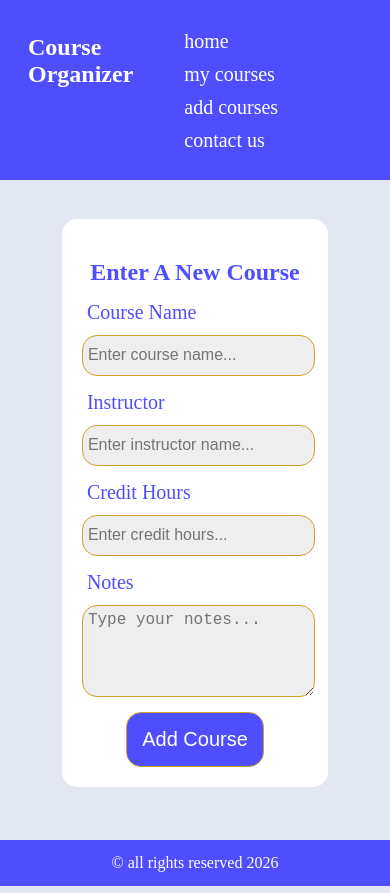
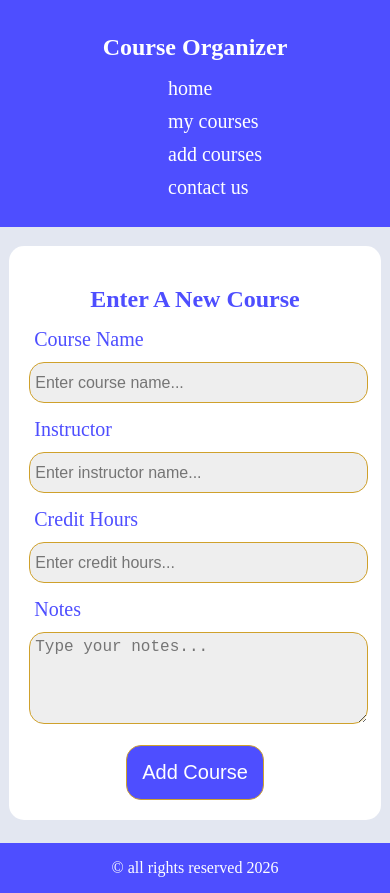
Before and after one commit to mostafaaa777/mostafaaa777.github.io, a plain HTML site: page add.html in a window 390 px wide. Drawn offline with Linux system fonts and the light colour scheme.

Commit message:
Update style.css

```diff
--- a/style.css
+++ b/style.css
@@ -8,6 +8,11 @@ header{
     padding: 14px 28px 12px 28px;
     display: flex;
     justify-content: space-between;
+}
+@media (max-width: 768px){
+    header{
+
+    }
 }
 header h2{
     text-transform: capitalize;
@@ -153,7 +158,7 @@ table tr:hover{
 .main3{
   background-color: white;
     border-radius: 15px;
-    margin: 10% auto;
+    margin: 5% auto;
     width: 500px;
     max-width: 58%;
 }
@@ -217,8 +222,7 @@ button:hover{
     flex-wrap: wrap;
     background-color: #4e4eff;
     color: white;
-    margin-top: 53px;
-    height: 46px;
+    margin-top: 6%;
     justify-content: center;
     align-content: center;
 }
@@ -327,21 +331,25 @@ button:hover{
 }
 @media (max-width: 768px){
     .contact-main{
-        flex-direction: column;
         width: 80%;
         justify-content: center;
     }
 }
-@media (max-width: 768px){
+@media (max-width: 430px){
+    .contact-main{
+        flex-direction: column;
+    }
+}
+@media (max-width: 430px){
     .info{
-        width: 80%;
+        width: 100%;
         border-radius: 15px 15px 0px 0px;
         margin: auto;
     }
 }
-@media (max-width: 768px){
+@media (max-width: 430px){
     .form{
-       width: 80%;
+       width: 100%;
        border-radius: 0px 0px 15px 15px;
        margin: auto;
     }
@@ -351,3 +359,29 @@ button:hover{
         margin-top: -10%;
     }
 }
+@media (max-width: 768px){
+    .main3{
+        max-width: 85%;
+        font-size: 16px;
+    }
+}
+@media (max-width: 430px){
+    header{
+        flex-direction: column;
+    }
+}
+@media (max-width: 430px){
+    header h2{
+        margin-bottom: 0%;
+        display: flex;
+        flex-wrap: wrap;
+        /* align-content: center; */
+        justify-content: center;
+    }
+}
+@media (max-width: 430px){
+    ul{
+        flex-direction: column;
+        align-content: center;
+    }
+}
```
